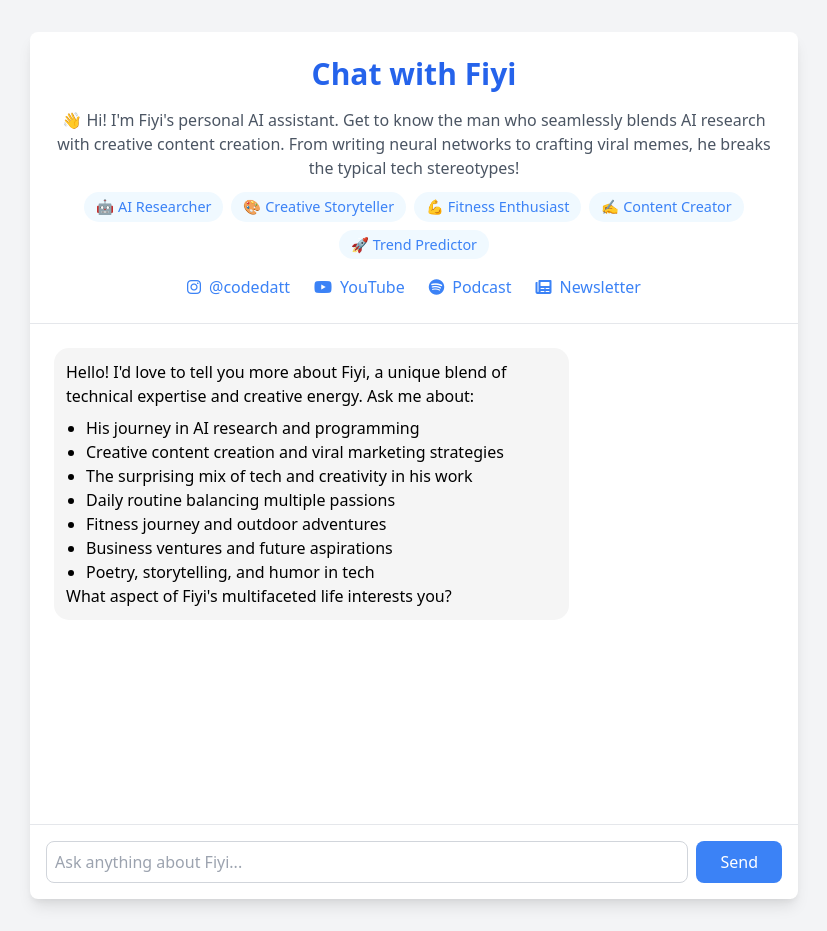
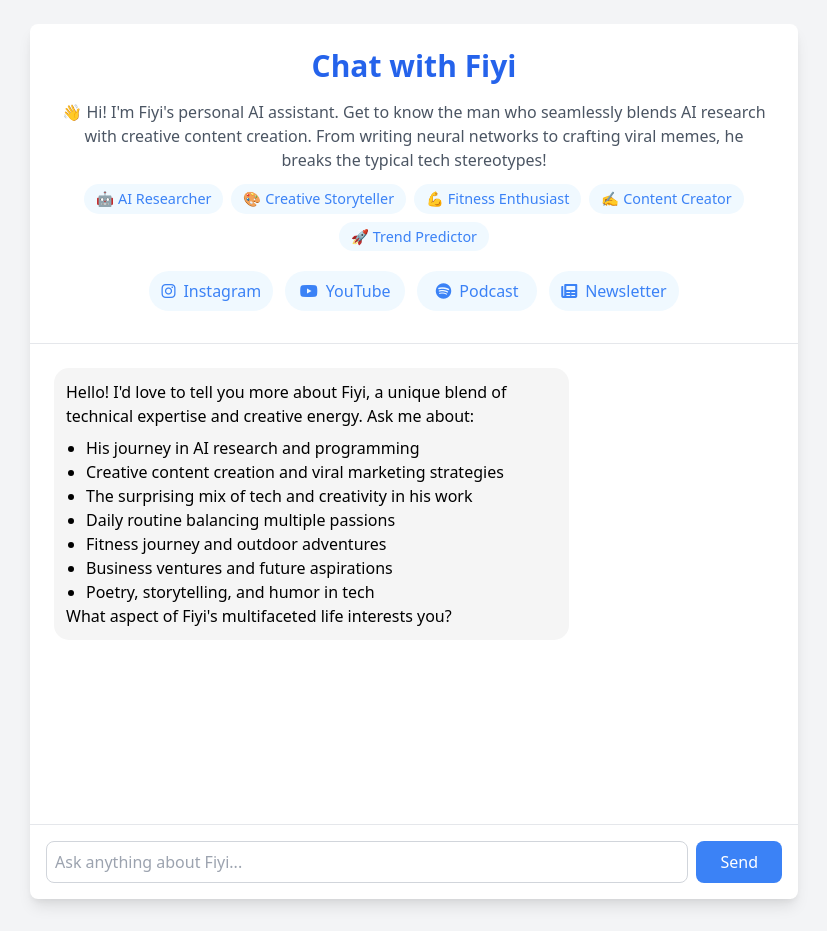
Before and after one commit to fiyicodes/Personal-LLM-Chatbot, a Flask app: page / in a window 1280 px wide. Shown: the whole page, without its empty margins (226-1053 px from the left). After the commit the page ends 906 px from the top, so only its background shows below. Run offline with Flask 2, Linux system fonts and the light colour scheme.

Commit message:
Improve mobile responsiveness for social links and personality tags

```diff
--- a/templates/index.html
+++ b/templates/index.html
@@ -8,7 +8,7 @@
     <link rel="stylesheet" href="https://cdnjs.cloudflare.com/ajax/libs/font-awesome/6.0.0/css/all.min.css">
     <style>
         .chat-container {
-            height: calc(100vh - 300px);
+            height: calc(100vh - 320px);
         }
         .message {
             max-width: 70%;
@@ -33,19 +33,37 @@
         @keyframes blink {
             50% { opacity: 0; }
         }
+        .social-links {
+            display: flex;
+            flex-wrap: wrap;
+            justify-content: center;
+            gap: 12px;
+            padding: 8px;
+        }
         .social-links a {
             color: #3b82f6;
-            transition: color 0.2s;
+            transition: all 0.2s;
+            padding: 8px 12px;
+            border-radius: 20px;
+            background-color: #f0f9ff;
+            min-width: 120px;
+            text-align: center;
+            display: flex;
+            align-items: center;
+            justify-content: center;
         }
         .social-links a:hover {
             color: #2563eb;
+            background-color: #e1f2ff;
+            transform: translateY(-2px);
         }
         .personality-tags {
             display: flex;
             flex-wrap: wrap;
             gap: 8px;
             justify-content: center;
-            margin-top: 12px;
+            margin: 12px 4px;
+            padding: 0 8px;
         }
         .personality-tag {
             background-color: #f0f9ff;
@@ -53,15 +71,35 @@
             padding: 4px 12px;
             border-radius: 20px;
             font-size: 0.9rem;
+            white-space: nowrap;
+        }
+        @media (max-width: 640px) {
+            .chat-container {
+                height: calc(100vh - 360px);
+            }
+            .social-links {
+                gap: 8px;
+            }
+            .social-links a {
+                min-width: calc(50% - 16px);
+                font-size: 0.9rem;
+            }
+            .personality-tags {
+                gap: 6px;
+            }
+            .personality-tag {
+                font-size: 0.8rem;
+                padding: 4px 10px;
+            }
         }
     </style>
 </head>
 <body class="bg-gray-100">
-    <div class="container mx-auto px-4 py-8">
+    <div class="container mx-auto px-4 py-6">
         <div class="max-w-3xl mx-auto bg-white rounded-lg shadow-lg">
-            <div class="p-6 border-b border-gray-200">
-                <h1 class="text-3xl font-bold text-center text-blue-600">Chat with Fiyi</h1>
-                <p class="text-center text-gray-600 mt-4">
+            <div class="p-4 sm:p-6 border-b border-gray-200">
+                <h1 class="text-2xl sm:text-3xl font-bold text-center text-blue-600">Chat with Fiyi</h1>
+                <p class="text-center text-gray-600 mt-4 px-2">
                     👋 Hi! I'm Fiyi's personal AI assistant. Get to know the man who seamlessly blends AI research with creative content creation.
                     From writing neural networks to crafting viral memes, he breaks the typical tech stereotypes!
                 </p>
@@ -72,17 +110,17 @@
                     <span class="personality-tag">✍️ Content Creator</span>
                     <span class="personality-tag">🚀 Trend Predictor</span>
                 </div>
-                <div class="social-links flex justify-center space-x-6 mt-4">
-                    <a href="https://www.instagram.com/codedatt/" target="_blank" class="flex items-center">
-                        <i class="fab fa-instagram mr-2"></i>@codedatt
+                <div class="social-links">
+                    <a href="https://www.instagram.com/codedatt/" target="_blank">
+                        <i class="fab fa-instagram mr-2"></i>Instagram
                     </a>
-                    <a href="https://www.youtube.com/@codedatt" target="_blank" class="flex items-center">
+                    <a href="https://www.youtube.com/@codedatt" target="_blank">
                         <i class="fab fa-youtube mr-2"></i>YouTube
                     </a>
-                    <a href="https://creators.spotify.com/pod/show/codedattpodcast" target="_blank" class="flex items-center">
+                    <a href="https://creators.spotify.com/pod/show/codedattpodcast" target="_blank">
                         <i class="fab fa-spotify mr-2"></i>Podcast
                     </a>
-                    <a href="https://codedatt-ainews.beehiiv.com/" target="_blank" class="flex items-center">
+                    <a href="https://codedatt-ainews.beehiiv.com/" target="_blank">
                         <i class="fas fa-newspaper mr-2"></i>Newsletter
                     </a>
                 </div>
```
